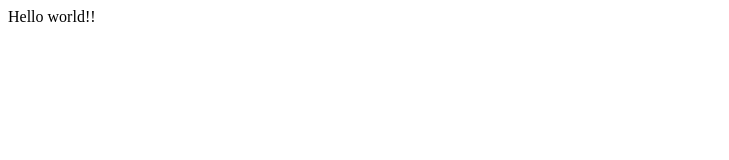
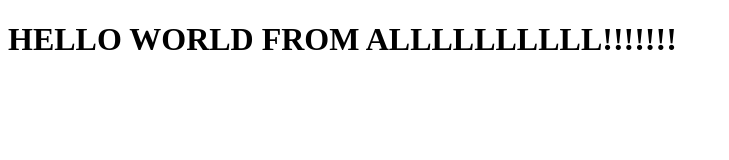
Before and after one commit to daniyal214/BootCampClass1, a plain HTML site: page index.html in a window 1280 px wide. Shown: the whole page, without its empty margins (0-729 px from the left). Drawn offline with Linux system fonts and the light colour scheme.

Commit message:
updated index.html

```diff
--- a/index.html
+++ b/index.html
@@ -6,8 +6,6 @@
     <title>First Assignment</title>
 </head>
 <body>
-    <div>
-        Hello world!!
-    </div>
+    <h1>HELLO WORLD FROM ALLLLLLLLLL!!!!!!!</h1>
 </body>
 </html>
```
